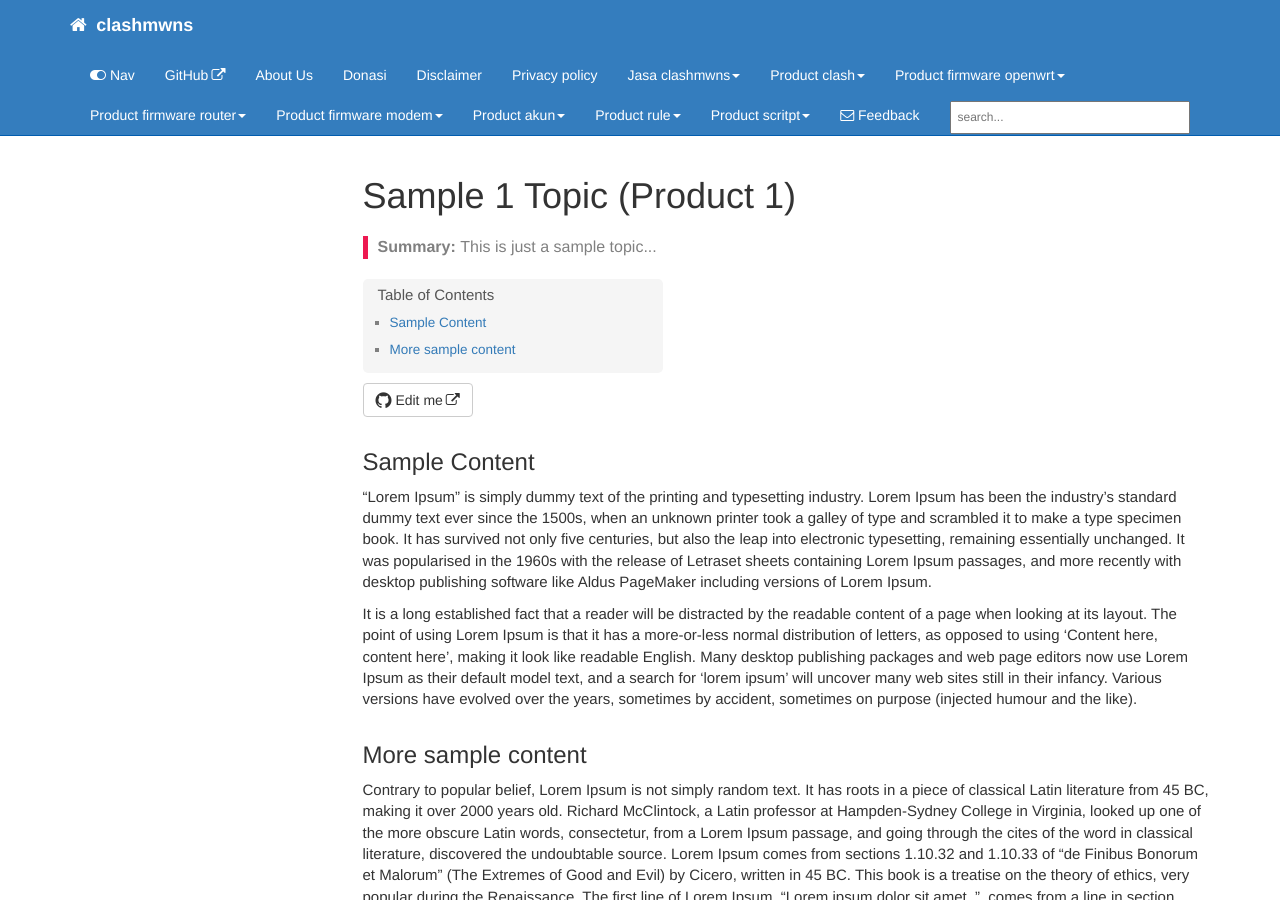
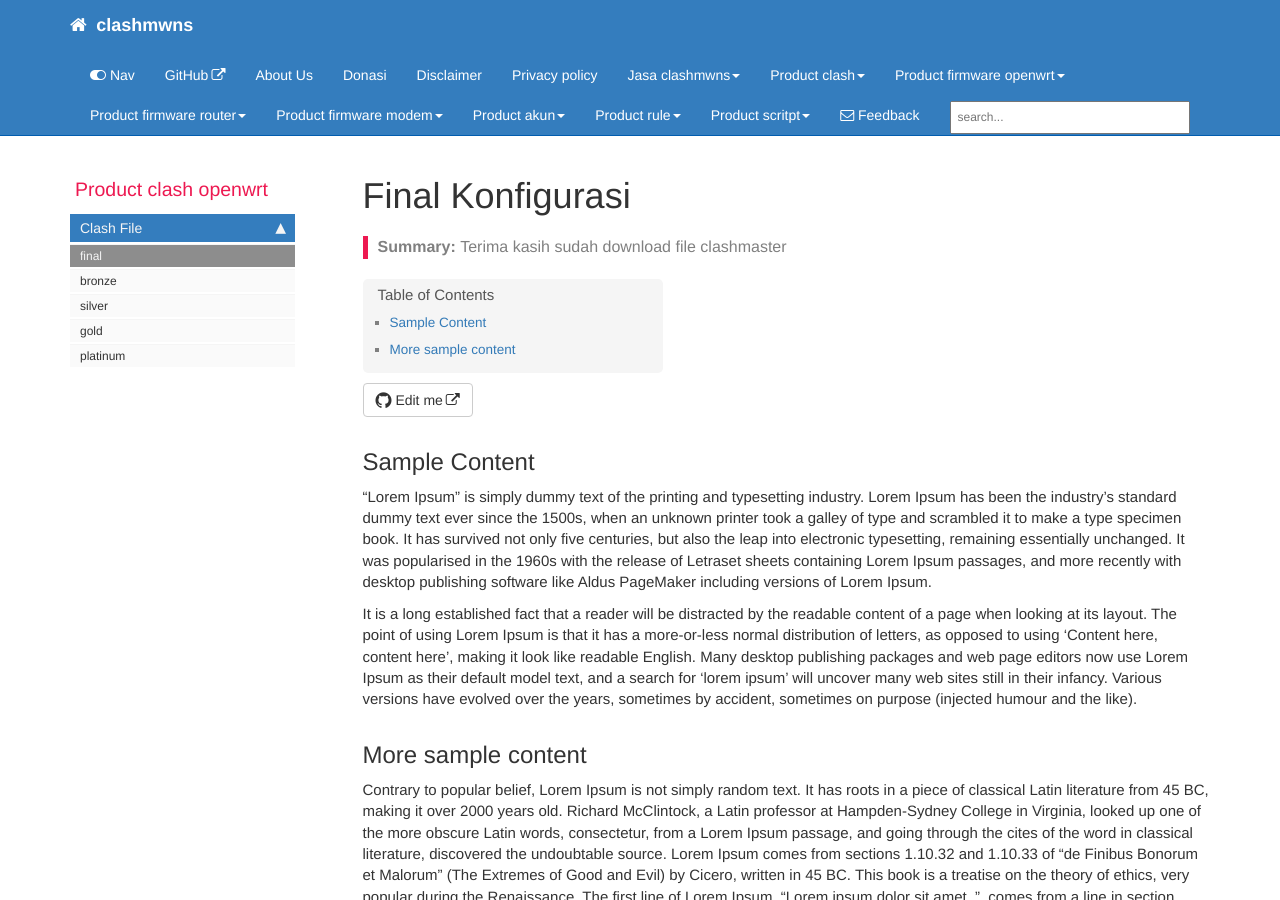
Before and after one commit to mwnsofficial/clashmwns, a Jekyll site: the page built from pages/product_clash/oc_final.md, in a window 1280 px wide and 900 px high. Built offline with Jekyll 4.4.1, drawn with Linux system fonts in a browser that asks for light colours; comment, search, counter and statistics services are not loaded.

Commit message:
Update and rename pages/product1/p1_sample1.md to pages/product_clash/oc_final.md

```diff
--- a/pages/product1/p1_sample1.md
+++ b/pages/product_clash/oc_final.md
@@ -1,10 +1,10 @@
 ---
-title: Sample 1 Topic (Product 1)
-keywords: sample
-summary: "This is just a sample topic..."
-sidebar: product1_sidebar
-permalink: p1_sample1.html
-folder: product1
+title: Final Konfigurasi
+keywords: final
+summary: "Terima kasih sudah download file clashmaster"
+sidebar: product_clash_openwrt
+permalink: oc_final.html
+folder: produk_clash
 ---
 
 ## Sample Content
```
